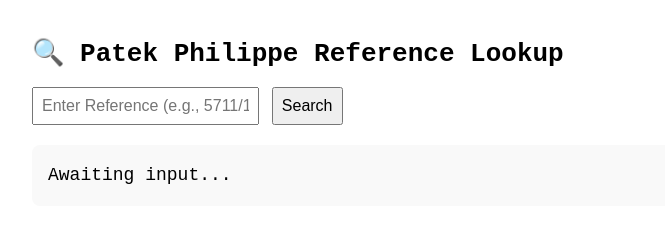
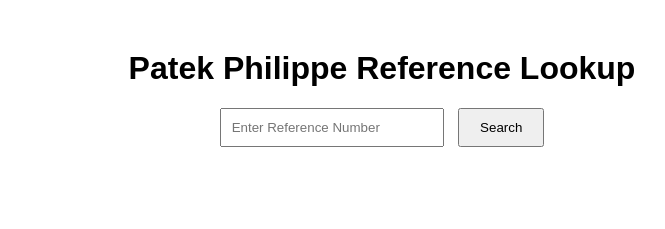
Before and after one commit to TexasCouty/Patek-Reference, a website: page index.html in a window 1280 px wide. Shown: the whole page, without its empty margins (258-923 px from the left). Drawn offline with Linux system fonts and the light colour scheme.

Commit message:
updated app lookup and index to give nicer output

```diff
--- a/app.js
+++ b/app.js
@@ -7,13 +7,19 @@
   const resultDiv = document.getElementById('result');
 
   if (match) {
+    const safeRef = match.reference.replace(/\//g, "_");
+    const localImage = `/images/${safeRef}.avif`;
+
     resultDiv.innerHTML = `
       <h2>Reference: ${match.reference}</h2>
       <p><strong>Retail Price:</strong> ${match.retail_price}</p>
+      <p><strong>Collection:</strong> ${match.collection}</p>
       <p><strong>Dial:</strong> ${match.dial}</p>
       <p><strong>Case:</strong> ${match.case}</p>
       <p><strong>Bracelet:</strong> ${match.bracelet}</p>
       <p><strong>Movement:</strong> ${match.movement}</p>
+      <img src="${localImage}" alt="Watch Image" style="max-width:300px;margin-top:15px;"
+      onerror="this.onerror=null;this.src='/images/placeholder.avif';">
     `;
   } else {
     resultDiv.innerHTML = `<p>Reference not found locally. Asking ChatGPT...</p>`;
@@ -21,9 +27,7 @@
     try {
       const chatResponse = await fetch('/.netlify/functions/chatgpt-lookup', {
         method: 'POST',
-        headers: {
-          'Content-Type': 'application/json'
-        },
+        headers: { 'Content-Type': 'application/json' },
         body: JSON.stringify({ reference: ref })
       });
 
@@ -34,28 +38,32 @@
       const data = await chatResponse.json();
       console.log("ChatGPT Fallback Response:", data);
 
-      // Try to parse the answer as JSON
       let parsed;
       try {
         parsed = JSON.parse(data.answer);
       } catch (e) {
-        console.error("Failed to parse JSON, showing raw:", data.answer);
+        console.error("Parse failed:", e);
         resultDiv.innerHTML = `<p>${data.answer}</p>`;
         return;
       }
 
-      // Rebuild same HTML structure for consistent look
+      // ✅ CORRECT: build local-safe image name from the GPT answer!
+      const fallbackSafeRef = parsed["Reference Number"].replace(/\//g, "_");
+      const fallbackImage = `/images/${fallbackSafeRef}.avif`;
+
       resultDiv.innerHTML = `
         <h2>Reference: ${parsed["Reference Number"]}</h2>
         <p><strong>Retail Price:</strong> ${parsed["Retail Price"]}</p>
+        <p><strong>Collection:</strong> ${parsed["Collection"]}</p>
         <p><strong>Dial:</strong> ${parsed["Dial"]}</p>
         <p><strong>Case:</strong> ${parsed["Case"]}</p>
         <p><strong>Bracelet:</strong> ${parsed["Bracelet"]}</p>
         <p><strong>Movement:</strong> ${parsed["Movement"]}</p>
+        <img src="${fallbackImage}" alt="Watch Image" style="max-width:300px;margin-top:15px;"
+        onerror="this.onerror=null;this.src='/images/placeholder.avif';">
       `;
-
     } catch (err) {
-      console.error("Error calling ChatGPT function:", err);
+      console.error("ChatGPT call failed:", err);
       resultDiv.innerHTML = `<p>Error: Could not get answer from ChatGPT</p>`;
     }
   }
--- a/index.html
+++ b/index.html
@@ -1,42 +1,15 @@
 <!DOCTYPE html>
 <html lang="en">
 <head>
-  <meta charset="UTF-8">
-  <title>Patek Lookup</title>
-  <style>
-    body {
-      font-family: monospace;
-      padding: 20px;
-      max-width: 700px;
-      margin: auto;
-    }
-    input, button {
-      font-size: 16px;
-      padding: 8px;
-      margin-right: 5px;
-    }
-    .json-output {
-      font-family: monospace;
-      font-size: 18px;
-      line-height: 1.6;
-      background-color: #f9f9f9;
-      padding: 16px;
-      border-radius: 8px;
-      margin-top: 20px;
-    }
-    strong {
-      color: #333;
-    }
-  </style>
+  <meta charset="UTF-8" />
+  <title>Patek Philippe Reference Lookup</title>
+  <link rel="stylesheet" href="style.css">
 </head>
 <body>
-  <h1>🔍 Patek Philippe Reference Lookup</h1>
-
-  <input id="refInput" type="text" placeholder="Enter Reference (e.g., 5711/1A)">
+  <h1>Patek Philippe Reference Lookup</h1>
+  <input type="text" id="refInput" placeholder="Enter Reference Number">
   <button onclick="lookupReference()">Search</button>
-
-  <div id="result"><div class="json-output">Awaiting input...</div></div>
-
+  <div id="result"></div>
   <script src="app.js"></script>
 </body>
 </html>
--- /dev/null
+++ b/style.css
@@ -0,0 +1,19 @@
+body {
+  font-family: Arial, sans-serif;
+  text-align: center;
+  margin-top: 50px;
+}
+
+input {
+  padding: 10px;
+  width: 200px;
+}
+
+button {
+  padding: 10px 20px;
+  margin-left: 10px;
+}
+
+#result {
+  margin-top: 30px;
+}
```
Also changed, not shown: netlify/functions/chatgpt-lookup.js (line endings or trailing spaces).
